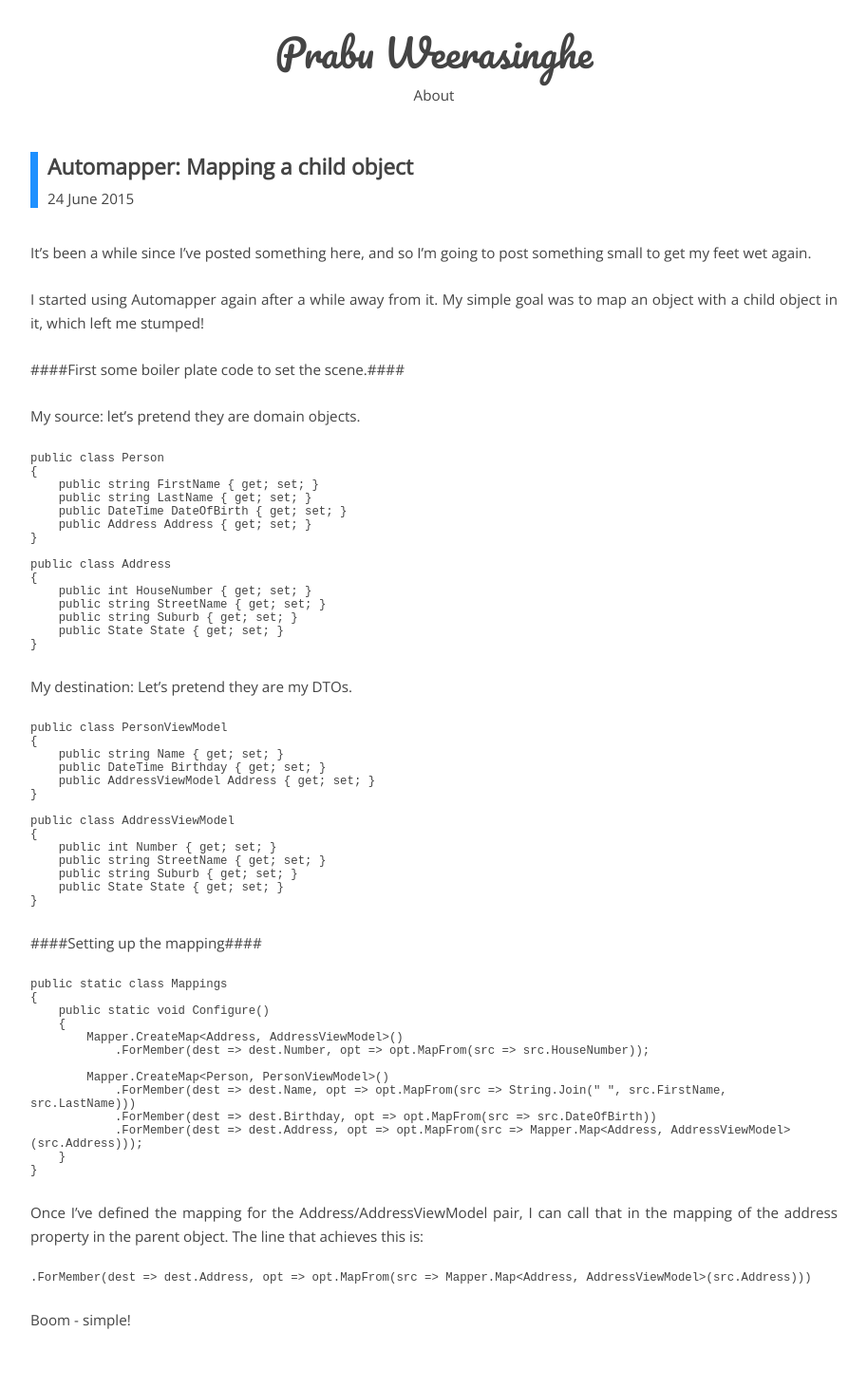
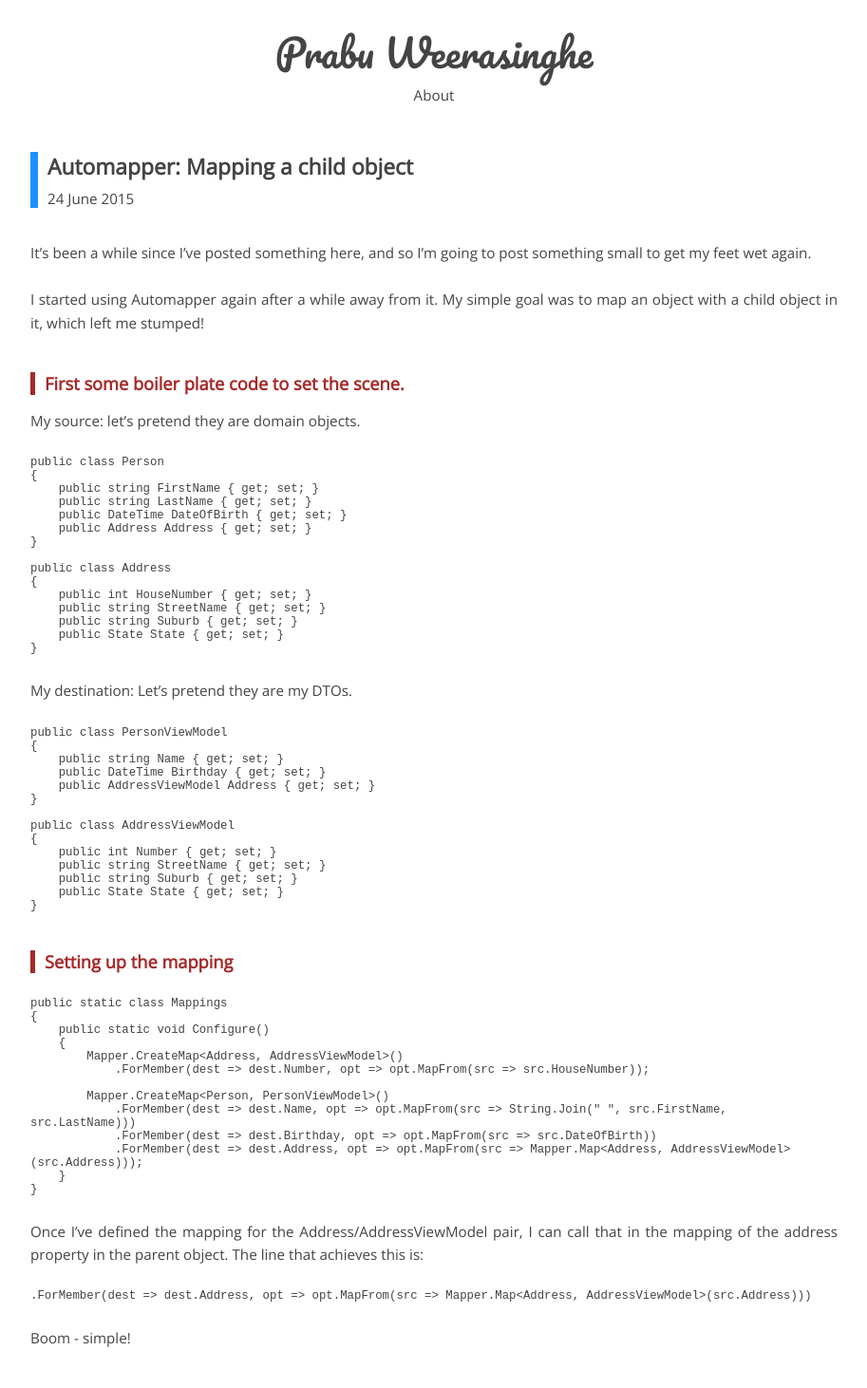
Before and after one commit to prabuw/prabuw.github.io, a Jekyll site: the page built from _posts/2015-06-24-automapper-mapping-a-child-object.markdown, in a window 1280 px wide. Shown: the whole page at 95% size, without its empty margins (183-1096 px from the left). Built offline with Jekyll 4.4.1, drawn with Linux system fonts in a browser that asks for light colours.

Commit message:
Updated formatting.

````diff
--- a/_posts/2015-06-24-automapper-mapping-a-child-object.markdown
+++ b/_posts/2015-06-24-automapper-mapping-a-child-object.markdown
@@ -13,7 +13,7 @@ again.
 I started using Automapper again after a while away from it. My simple goal was to map an object with a
 child object in it, which left me stumped!
 
-####First some boiler plate code to set the scene.####
+<h4>First some boiler plate code to set the scene.</h4>
 
 My source: let's pretend they are domain objects.
 
@@ -55,7 +55,7 @@ public class AddressViewModel
 ```
 
 
-####Setting up the mapping####
+<h4>Setting up the mapping</h4>
 
 ```csharp
 public static class Mappings
--- a/_posts/2015-11-11-extracting-data-out-of-an-html-table.markdown
+++ b/_posts/2015-11-11-extracting-data-out-of-an-html-table.markdown
@@ -22,7 +22,6 @@ There are roughly **190+ countries** in the table that each required SQL script
 
 1. First I found a page that listed all the countries with their respective 2 and 3 letter codes incidentally on [wikipedia](https://en.wikipedia.org/wiki/ISO_3166-1).
 2. Next, I needed to extract the data from the table and write out some SQL scripts.
-
     Here came the challenge. A few ideas came to mind:
 
     - **Regex**: God help me, but I'm not one of those creatures blessed with the ability to do much regex, though I've met a few in the wild.
````
